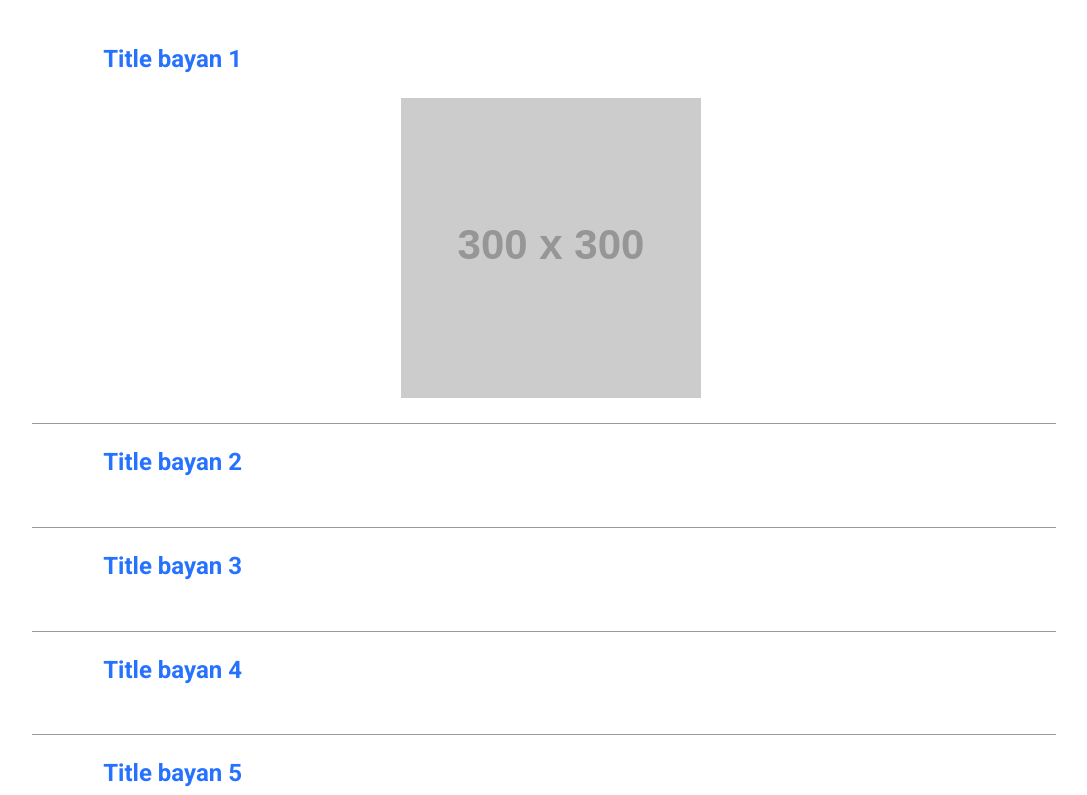
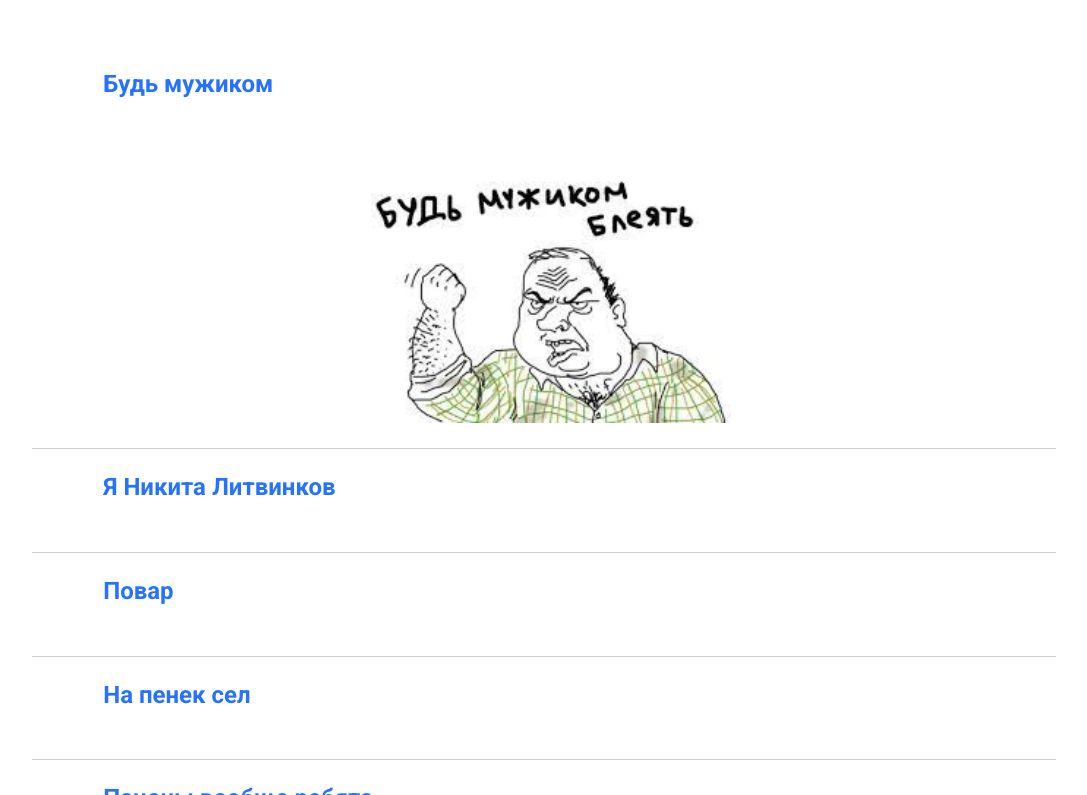
Before and after one commit to aleksem07/cssBayan, a plain HTML site: page cssBayan/index.html in a window 1280 px wide. Shown: the part 99-894 px from the top of the page, without its empty margins (96-1183 px from the left). Drawn offline with Linux system fonts and the light colour scheme; grey boxes are pictures that could not be loaded; placeholder pictures from the web are drawn by us.

Commit message:
feat: add pics Пт 10 мар 2023 18:33:48 MSK

```diff
--- a/cssBayan/index.html
+++ b/cssBayan/index.html
@@ -21,21 +21,26 @@
 
 				<ul class="bayan__list">
 
+
 					<li class="bayan__item bayan">
 						<label>
-							<input class="bayan__radio" type="radio" name="bayan" checked>
-							<h2 class="bayan__title">Title bayan 1</h2>
+							<input class="bayan__radio"
+							type="radio"
+							name="bayan" checked>
+							<h2 class="bayan__title">Будь мужиком</h2>
 							<div class='bayan__status'></div>
-							<img class="bayan__image" src="https://dummyimage.com/300x300/000/fff" alt="Баян" width='300' height='300'>
+							<img class="bayan__image"
+							src="assets/memes/man.jpeg"
+							alt="Баян">
 						</label>
 					</li>
 
 					<li class="bayan__item bayan">
-						<label >
+						<label>
 							<input class="bayan__radio" type="radio" name="bayan">
-							<h2 class="bayan__title">Title bayan 2</h2>
+							<h2 class="bayan__title">Я Никита Литвинков</h2>
 							<div class='bayan__status'></div>
-							<img class="bayan__image" src="https://dummyimage.com/300x300/000/fff" alt="Баян">
+							<img class="bayan__image" src="assets/memes/nikita.gif" alt="Баян">
 						</label>
 					</li>
 
@@ -44,10 +49,10 @@
 							<input class="bayan__radio"
 										 type="radio"
 										 name="bayan">
-							<h2 class="bayan__title">Title bayan 3</h2>
+							<h2 class="bayan__title">Повар</h2>
 							<div class='bayan__status'></div>
 							<img class="bayan__image"
-									src="https://dummyimage.com/300x300/000/fff"
+									 src="assets/memes/povar.gif"
 									 alt="Баян">
 						</label>
 					</li>
@@ -57,10 +62,10 @@
 							<input class="bayan__radio"
 										 type="radio"
 										 name="bayan">
-							<h2 class="bayan__title">Title bayan 4</h2>
+							<h2 class="bayan__title">На пенек сел</h2>
 							<div class='bayan__status'></div>
 							<img class="bayan__image"
-									src="https://dummyimage.com/300x300/000/fff"
+									 src="assets/memes/sat-down.gif"
 									 alt="Баян">
 						</label>
 					</li>
@@ -70,12 +75,13 @@
 							<input class="bayan__radio"
 										 type="radio"
 										 name="bayan">
-							<h2 class="bayan__title">Title bayan 5</h2>
+							<h2 class="bayan__title">Пацаны вообще ребята</h2>
 							<div class='bayan__status'></div>
 							<img class="bayan__image"
-									src="https://dummyimage.com/300x300/000/fff"
+									 src="assets/memes/boys.gif"
 									 alt="Баян">
 						</label>
+					</li>
 				</ul>
 			</main>
 
--- a/cssBayan/style.css
+++ b/cssBayan/style.css
@@ -2,14 +2,14 @@
 	--mobile: 320px;
 	--tablet: 820px;
 	--desktop: 1920px;
+	--pic-height: 18.75rem;
 
 	--color-text: #2b2b2b;
-	--color-line: #9a9b9c;
+	--color-line: #cecfcf;
 
 	--color-black: #000;
 	--color-blue: #2672ff;
 
-	--pic-height: 300px;
 }
 
 html {
@@ -60,19 +60,24 @@ body {
 
 .bayan {
 	list-style: none;
-	margin-bottom: 25px;
-	padding-bottom: 25px;
+	padding-block: 25px;
 	border-bottom: 1px solid var(--color-line);
 }
 
-.bayan__item label{
+.bayan__item label {
 	position: relative;
 	display: grid;
 	column-gap: 20px;
 	row-gap: 25px;
 	grid-template-columns: 5% 90% auto;
 	grid-template-rows: auto auto;
-	cursor: pointer;
+
+}
+
+@media (min-width: 820px) {
+	.bayan__item label {
+		cursor: pointer;
+	}
 }
 
 .bayan__title {
@@ -91,7 +96,6 @@ body {
 }
 
 .bayan__image {
-
 	height: 0;
 	grid-column: 1 / -1;
 	justify-self: center;
@@ -115,18 +119,23 @@ body {
 	height: 20px;
 }
 
-input:checked ~ .bayan__status{
+input:checked ~ .bayan__status {
 	transform: rotate(45deg);
 }
 
-input:checked ~ .bayan__image{
+input:checked ~ .bayan__image {
 	height: var(--pic-height);
-	/* opacity: 1; */
 }
 
-input:hover ~ .bayan__image{
+.bayan:hover .bayan__image {
 	height: var(--pic-height);
-	/* opacity: 1; */
+}
+
+@media (max-width: 820px) {
+.bayan:hover .bayan__image,
+input:checked ~ .bayan__image {
+		height: calc(var(--pic-height) - 4rem);
+	}
 }
 
 .footer {
```
Also changed, not shown: cssBayan/assets/memes/man.jpeg (added), cssBayan/assets/memes/sat-down.gif (added), 4 other files. Lines whose indentation alone changed are shown as unchanged.
